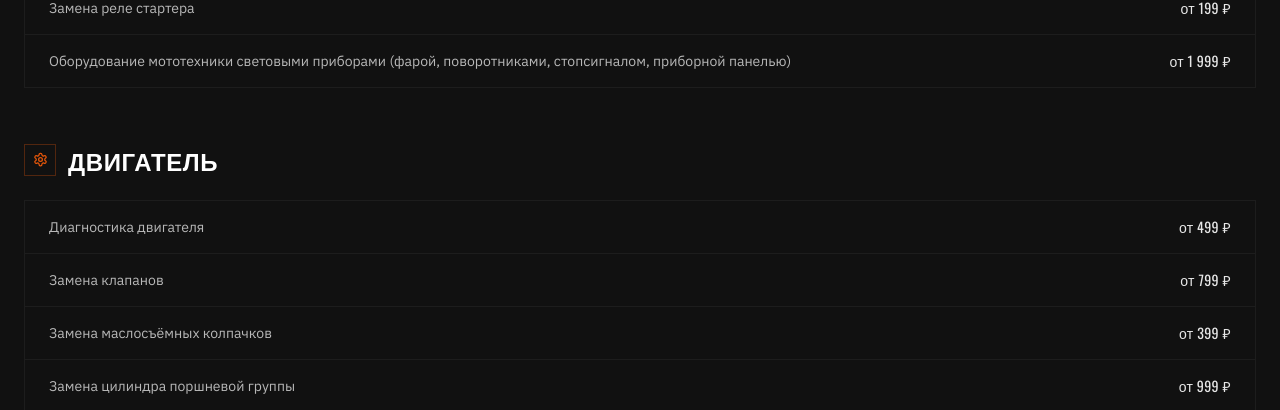
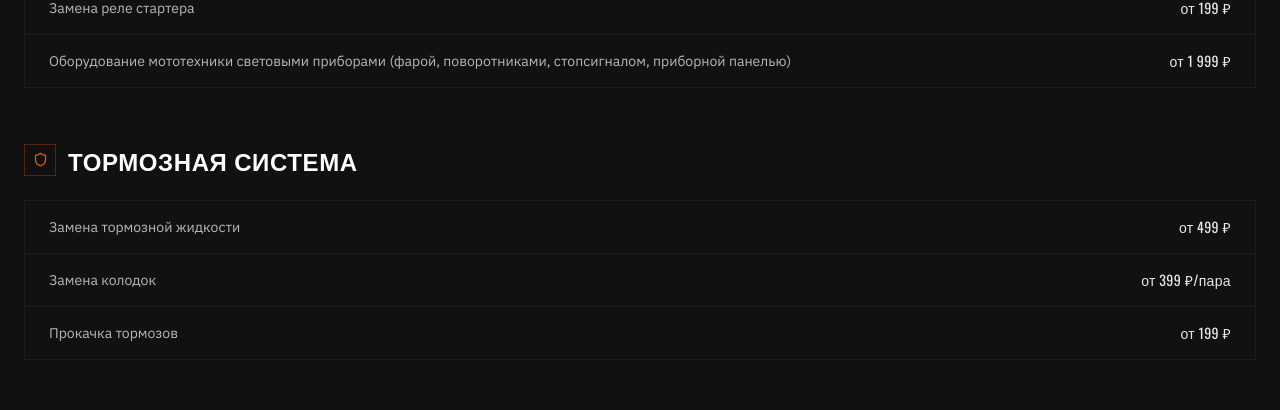
Before and after one commit to pr-poehali-dev/moto-service-site-1, a React (Vite) app: page / in a window 1280 px wide. Shown: the part 3215-3625 px from the top of the page. Built offline with nearby package versions, Linux system fonts and the light colour scheme.

Commit message:
Добавить основную функциональность

```diff
--- a/src/pages/Index.tsx
+++ b/src/pages/Index.tsx
@@ -10,6 +10,12 @@ const NAV_LINKS = [
   { label: "Прайс", href: "#price" },
   { label: "О нас", href: "#about" },
   { label: "Контакты", href: "#contacts" },
+];
+
+const PRICE_BRAKES = [
+  { name: "Замена тормозной жидкости", price: "от 499 ₽" },
+  { name: "Замена колодок", price: "от 399 ₽/пара" },
+  { name: "Прокачка тормозов", price: "от 199 ₽" },
 ];
 
 const PRICE_ENGINE = [
@@ -354,6 +360,32 @@ const Index = () => {
             ))}
           </div>
 
+          {/* Тормозная система */}
+          <div className="flex items-center gap-3 mt-14 mb-6">
+            <div className="w-8 h-8 border border-[#E8570A]/30 flex items-center justify-center">
+              <Icon name="Shield" size={15} className="text-[#E8570A]" />
+            </div>
+            <h3 style={{ fontFamily: "'Oswald', sans-serif" }} className="text-2xl font-bold tracking-wide">
+              ТОРМОЗНАЯ СИСТЕМА
+            </h3>
+          </div>
+          <div className="border border-white/5 divide-y divide-white/5">
+            {PRICE_BRAKES.map((item, i) => (
+              <div
+                key={i}
+                className="flex items-center justify-between px-6 py-4 hover:bg-white/[0.03] transition-colors duration-200"
+              >
+                <span className="text-sm text-white/70">{item.name}</span>
+                <span
+                  style={{ fontFamily: "'Oswald', sans-serif" }}
+                  className="text-sm tracking-wide shrink-0 ml-8 text-white/90"
+                >
+                  {item.price}
+                </span>
+              </div>
+            ))}
+          </div>
+
           {/* Двигатель */}
           <div className="flex items-center gap-3 mt-14 mb-6">
             <div className="w-8 h-8 border border-[#E8570A]/30 flex items-center justify-center">
```
